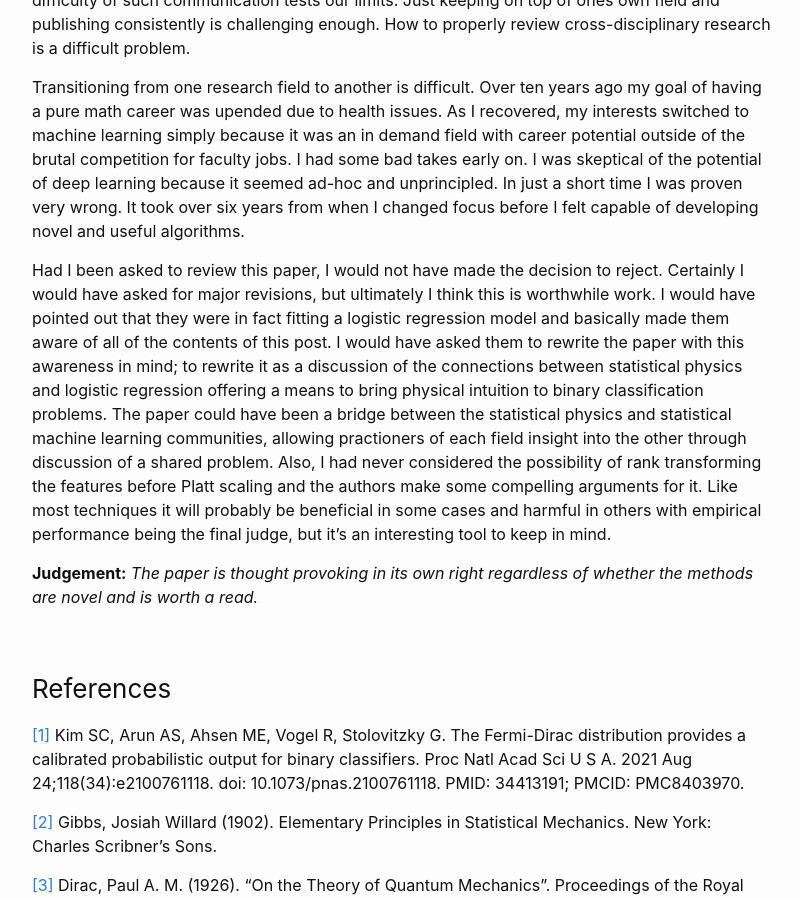
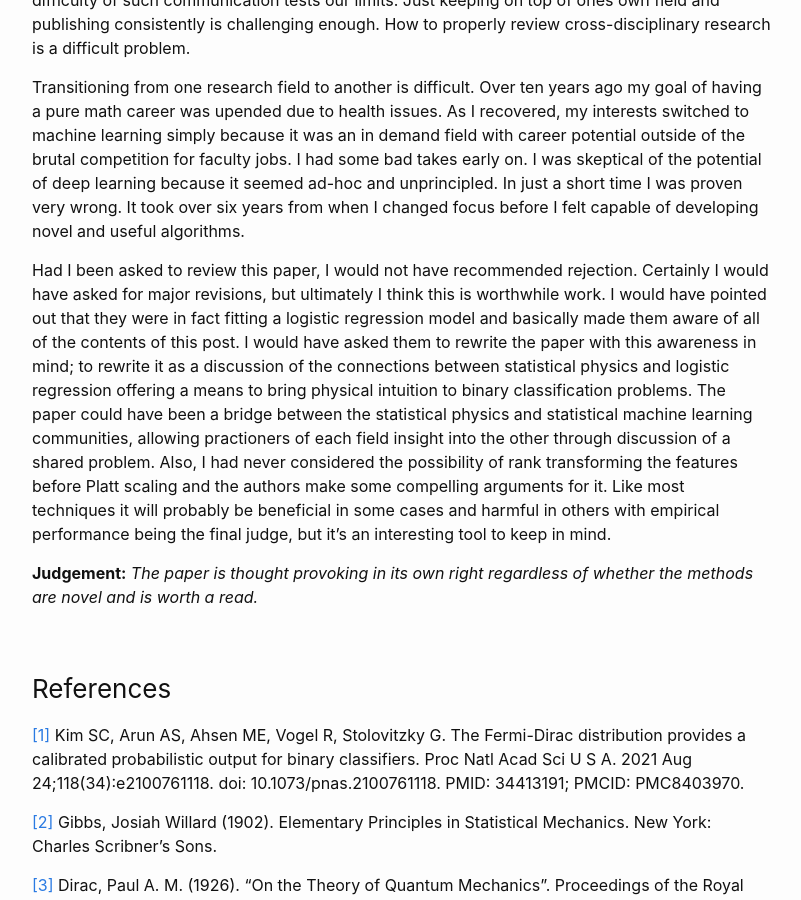
Before and after one commit to steppi/steppi.github.io, a Jekyll site: the page built from _posts/2021-10-01-fermi-dirac.md, in a window 1280 px wide and 900 px high, scrolled down 13208 px. Shown: the whole window, without its empty margins (238-1039 px from the left). Built offline with Jekyll 4.4.1, drawn with Linux system fonts in a browser that asks for light colours; some of the changed text lies outside the part shown.

Commit message:
Minor edits

```diff
--- a/_posts/2021-10-01-fermi-dirac.md
+++ b/_posts/2021-10-01-fermi-dirac.md
@@ -669,8 +669,8 @@ because it seemed ad-hoc and unprincipled. In just a short time I was proven
 very wrong. It took over six years from when I changed focus before I
 felt capable of developing novel and useful algorithms.
 
-Had I been asked to review this paper, I would not have made the decision to
-reject. Certainly I would have asked for major revisions, but ultimately
+Had I been asked to review this paper, I would not have recommended
+rejection. Certainly I would have asked for major revisions, but ultimately
 I think this is worthwhile work. I would have pointed out that they were
 in fact fitting a logistic regression model and basically made them aware of
 all of the contents of this post. I would have asked them to rewrite the paper
```
Also changed, not shown: other parts of _posts/2021-10-01-fermi-dirac.md (+1 -1 lines).
